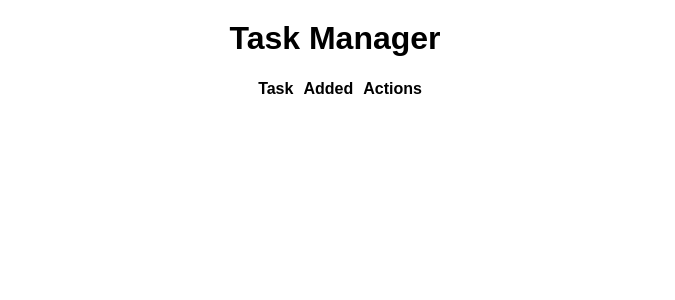
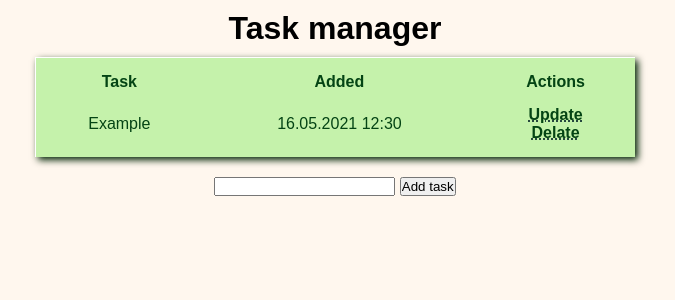
Before and after one commit to SimaDovakin/my_first_flask_projects, a Flask app: page / in a window 1280 px wide. Shown: the top 300 px of the page, without its empty margins (305-980 px from the left). Run offline with Flask 2, Linux system fonts and the light colour scheme; lists and menus that the app fills with data are empty.

Commit message:
Edit template

```diff
--- a/firstapp/static/css/main.css
+++ b/firstapp/static/css/main.css
@@ -5,16 +5,50 @@
   font-family: sans-serif;
 }
 
+body {
+  background-color: #fff7ee;
+}
+
+.container {
+  max-width: 1080px;
+  margin: 0 auto;
+}
+
+.content {
+  display: flex;
+  flex-direction: column;
+  margin: 0 auto;
+  max-width: 600px
+}
+
 h1 {
+  margin: 10px;
   text-align: center;
-  margin: 20px 0 20px 0;
+}
+
+a {
+  text-decoration: underline dotted #001f26;
+  font-weight: bold;
+  color: #044414;
+  transition: all .2 ease
+}
+
+a:hover {
+  color: green;
 }
 
 table {
-  margin: 0 auto;
+  flex: 1 0 10%;
+  text-align: center;
+  border-collapse: separate;
+  border-spacing: 15px;
+  background-color: #c5f2ab;
+  color: #044414;
+  box-shadow: 3px 3px 7px #012403;
+  border-top: 1px solid #fff;
+  border-left: 1px solid #fff;
 }
 
-th, td {
-  display: inline-block;
-  margin-left: 10px;
+.form {
+  margin: 20px auto;
 }
--- a/firstapp/templates/index.html
+++ b/firstapp/templates/index.html
@@ -5,12 +5,30 @@
 {% endblock %}
 
 {% block content %}
-  <h1>Task Manager</h1>
+<div class="container">
+  <h1>Task manager</h1>
+  <div class="content">
     <table>
       <tr>
         <th>Task</th>
         <th>Added</th>
         <th>Actions</th>
       </tr>
+      <tr>
+        <td>Example</td>
+        <td>16.05.2021 12:30</td>
+        <td>
+          <a href="#">Update</a><br>
+          <a href="#">Delate</a>
+        </td>
+      </tr>
     </table>
+    <div class="form">
+      <form action="#" method="post">
+        <input type="text" name="task">
+        <input type="submit" name="submit" value="Add task">
+      </form>
+    </div>
+  </div>
+</div>
 {% endblock %}
```
Lines whose indentation alone changed are shown as unchanged.
